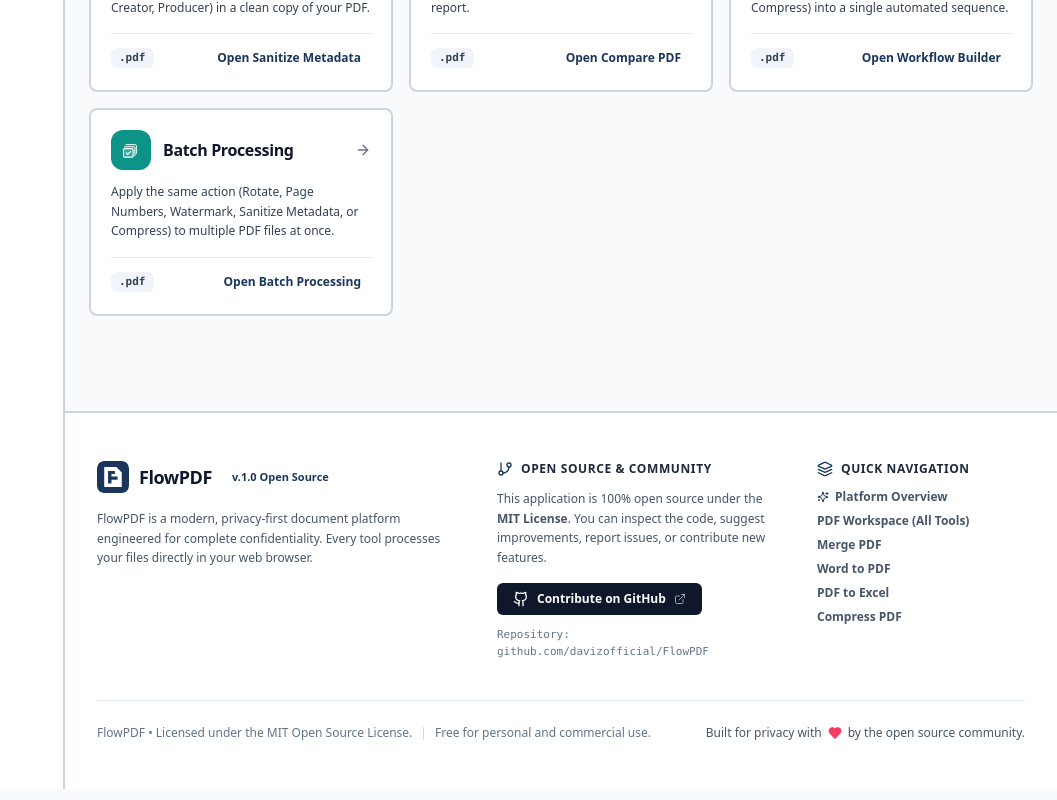
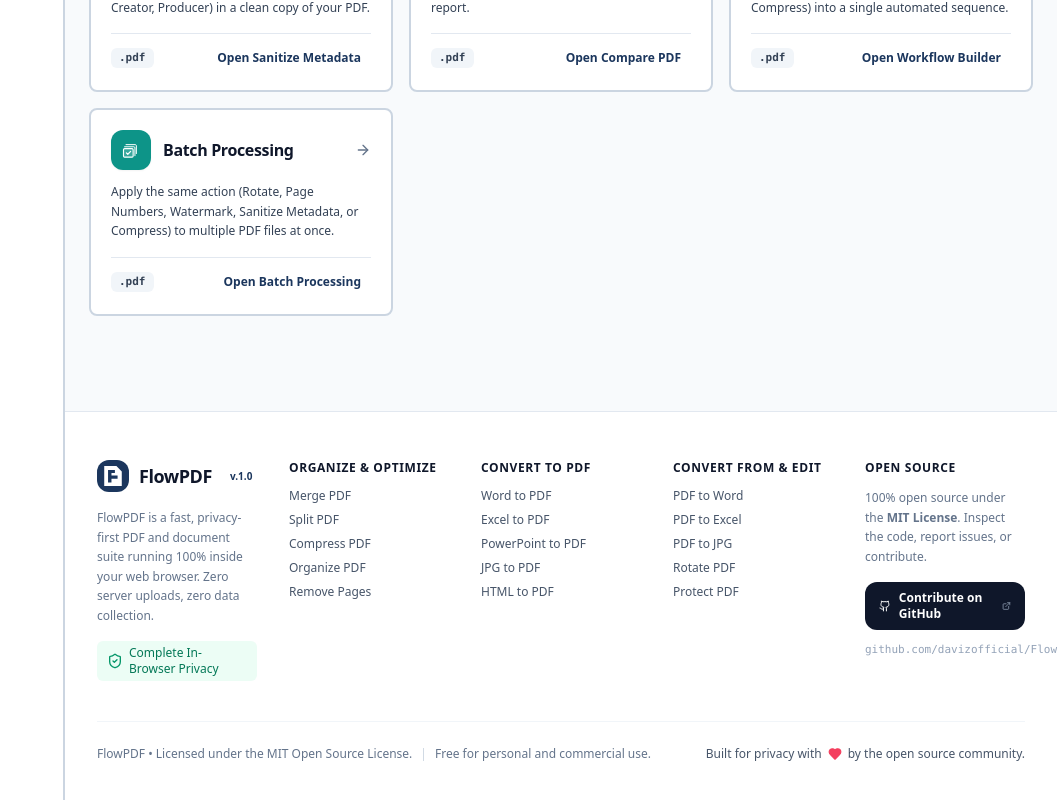
Before and after one commit to davizofficial/FlowPDF, a React (Vite) app: page / in a window 1280 px wide. Shown: the part 4023-4823 px from the top of the page, without its empty margins (223-1280 px from the left). Built offline with nearby package versions, Linux system fonts and the light colour scheme.

Commit message:
feat(footer): create clean 5-column footer directory layout

```diff
--- a/src/components/layout/AppFooter.tsx
+++ b/src/components/layout/AppFooter.tsx
@@ -1,52 +1,156 @@
 import React from 'react';
 import { Link } from 'react-router-dom';
 import {
-  GitBranch,
   Github,
   Heart,
   ExternalLink,
-  Layers,
-  Sparkles,
+  ShieldCheck,
 } from 'lucide-react';
 import { en } from '../../i18n/en';
 
 export const AppFooter: React.FC = () => {
   return (
-    <footer className="mt-16 border-t-2 border-slate-300 bg-surface text-ink">
+    <footer className="mt-16 border-t border-slate-200 bg-white text-ink">
       <div className="mx-auto max-w-7xl px-4 py-12 sm:px-6 lg:px-8 space-y-10">
-        {/* Top Grid: Brand & Mission, Open Source & Contribute, Key Tools */}
-        <div className="grid grid-cols-1 gap-8 md:grid-cols-2 lg:grid-cols-12">
-          {/* Column 1: Brand & Mission (5 cols) */}
-          <div className="space-y-4 lg:col-span-5">
+        {/* Top Grid: Brand & Mission, Tools Categories, Open Source & Contribute */}
+        <div className="grid grid-cols-1 gap-8 sm:grid-cols-2 md:grid-cols-3 lg:grid-cols-5">
+          {/* Column 1: Brand & Mission */}
+          <div className="space-y-4 lg:col-span-1 sm:col-span-2 md:col-span-3 lg:col-span-1">
             <div className="flex items-center gap-2.5">
               <img
                 src="/icons/flowpdf-app-icon.svg"
                 alt=""
                 aria-hidden="true"
-                className="h-8 w-8 shrink-0 rounded-control shadow-xs"
+                className="h-8 w-8 shrink-0 rounded-xl shadow-xs"
               />
-              <span className="font-display text-lg font-bold tracking-tight text-ink">
+              <span className="font-display text-lg font-extrabold tracking-tight text-ink">
                 {en.brand.name}
               </span>
-              <span className="rounded-pill bg-primary/10 px-2.5 py-0.5 text-[11px] font-bold text-primary">
-                v.1.0 Open Source
+              <span className="rounded-full bg-primary/10 px-2 py-0.5 text-[10px] font-bold text-primary">
+                v.1.0
               </span>
             </div>
 
-            <p className="text-xs font-medium text-slate-600 leading-relaxed max-w-sm">
-              FlowPDF is a modern, privacy-first document platform engineered for complete confidentiality. Every tool processes your files directly in your web browser.
+            <p className="text-xs font-normal text-slate-500 leading-relaxed">
+              FlowPDF is a fast, privacy-first PDF and document suite running 100% inside your web browser. Zero server uploads, zero data collection.
             </p>
+
+            <div className="flex items-center gap-1.5 text-xs font-medium text-emerald-700 bg-emerald-50 px-2.5 py-1 rounded-md">
+              <ShieldCheck className="h-4 w-4 shrink-0 text-emerald-600" aria-hidden="true" />
+              <span>Complete In-Browser Privacy</span>
+            </div>
           </div>
 
-          {/* Column 2: Open Source & Contribute on GitHub (4 cols) */}
-          <div className="space-y-3 lg:col-span-4">
-            <div className="flex items-center gap-2 text-xs font-bold uppercase tracking-wider text-slate-800">
-              <GitBranch className="h-4 w-4 text-primary" aria-hidden="true" />
-              <span>Open Source &amp; Community</span>
-            </div>
+          {/* Column 2: Organize & Optimize */}
+          <div className="space-y-3">
+            <p className="text-xs font-bold uppercase tracking-wider text-slate-900">
+              Organize &amp; Optimize
+            </p>
+            <ul className="space-y-2 text-xs font-medium text-slate-600">
+              <li>
+                <Link to="/tools/merge-pdf" className="hover:text-primary transition-colors">
+                  Merge PDF
+                </Link>
+              </li>
+              <li>
+                <Link to="/tools/split-pdf" className="hover:text-primary transition-colors">
+                  Split PDF
+                </Link>
+              </li>
+              <li>
+                <Link to="/tools/compress-pdf" className="hover:text-primary transition-colors">
+                  Compress PDF
+                </Link>
+              </li>
+              <li>
+                <Link to="/tools/organize-pdf" className="hover:text-primary transition-colors">
+                  Organize PDF
+                </Link>
+              </li>
+              <li>
+                <Link to="/tools/remove-pages" className="hover:text-primary transition-colors">
+                  Remove Pages
+                </Link>
+              </li>
+            </ul>
+          </div>
 
-            <p className="text-xs font-medium text-slate-600 leading-relaxed">
-              This application is 100% open source under the <strong>MIT License</strong>. You can inspect the code, suggest improvements, report issues, or contribute new features.
+          {/* Column 3: Convert to PDF */}
+          <div className="space-y-3">
+            <p className="text-xs font-bold uppercase tracking-wider text-slate-900">
+              Convert to PDF
+            </p>
+            <ul className="space-y-2 text-xs font-medium text-slate-600">
+              <li>
+                <Link to="/tools/word-to-pdf" className="hover:text-primary transition-colors">
+                  Word to PDF
+                </Link>
+              </li>
+              <li>
+                <Link to="/tools/excel-to-pdf" className="hover:text-primary transition-colors">
+                  Excel to PDF
+                </Link>
+              </li>
+              <li>
+                <Link to="/tools/powerpoint-to-pdf" className="hover:text-primary transition-colors">
+                  PowerPoint to PDF
+                </Link>
+              </li>
+              <li>
+                <Link to="/tools/jpg-to-pdf" className="hover:text-primary transition-colors">
+                  JPG to PDF
+                </Link>
+              </li>
+              <li>
+                <Link to="/tools/html-to-pdf" className="hover:text-primary transition-colors">
+                  HTML to PDF
+                </Link>
+              </li>
+            </ul>
+          </div>
+
+          {/* Column 4: Convert from PDF & Edit */}
+          <div className="space-y-3">
+            <p className="text-xs font-bold uppercase tracking-wider text-slate-900">
+              Convert from &amp; Edit
+            </p>
+            <ul className="space-y-2 text-xs font-medium text-slate-600">
+              <li>
+                <Link to="/tools/pdf-to-word" className="hover:text-primary transition-colors">
+                  PDF to Word
+                </Link>
+              </li>
+              <li>
+                <Link to="/tools/pdf-to-excel" className="hover:text-primary transition-colors">
+                  PDF to Excel
+                </Link>
+              </li>
+              <li>
+                <Link to="/tools/pdf-to-jpg" className="hover:text-primary transition-colors">
+                  PDF to JPG
+                </Link>
+              </li>
+              <li>
+                <Link to="/tools/rotate-pdf" className="hover:text-primary transition-colors">
+                  Rotate PDF
+                </Link>
+              </li>
+              <li>
+                <Link to="/tools/protect-pdf" className="hover:text-primary transition-colors">
+                  Protect PDF
+                </Link>
+              </li>
+            </ul>
+          </div>
+
+          {/* Column 5: Open Source & Community */}
+          <div className="space-y-3">
+            <p className="text-xs font-bold uppercase tracking-wider text-slate-900">
+              Open Source
+            </p>
+
+            <p className="text-xs font-normal text-slate-500 leading-relaxed">
+              100% open source under the <strong>MIT License</strong>. Inspect the code, report issues, or contribute.
             </p>
 
             <div className="pt-1">
@@ -54,7 +158,7 @@ export const AppFooter: React.FC = () => {
                 href="https://github.com/davizofficial/FlowPDF"
                 target="_blank"
                 rel="noopener noreferrer"
-                className="smooth-interactive group inline-flex items-center gap-2 rounded-control bg-slate-900 px-4 py-2 text-xs font-bold text-white shadow-xs hover:bg-primary hover:shadow-sm"
+                className="smooth-interactive group inline-flex items-center gap-2 rounded-xl bg-slate-900 px-3.5 py-2 text-xs font-bold text-white shadow-xs hover:bg-primary hover:shadow-sm"
               >
                 <Github className="h-4 w-4" aria-hidden="true" />
                 <span>Contribute on GitHub</span>
@@ -62,74 +166,14 @@ export const AppFooter: React.FC = () => {
               </a>
             </div>
 
-            <p className="text-[11px] font-mono text-slate-500">
-              Repository: github.com/davizofficial/FlowPDF
+            <p className="text-[11px] font-mono text-slate-400">
+              github.com/davizofficial/FlowPDF
             </p>
-          </div>
-
-          {/* Column 3: Quick Navigation (3 cols) */}
-          <div className="space-y-3 lg:col-span-3">
-            <div className="flex items-center gap-2 text-xs font-bold uppercase tracking-wider text-slate-800">
-              <Layers className="h-4 w-4 text-primary" aria-hidden="true" />
-              <span>Quick Navigation</span>
-            </div>
-
-            <ul className="space-y-2 text-xs font-semibold text-slate-600">
-              <li>
-                <Link
-                  to="/"
-                  className="hover:text-primary transition-colors flex items-center gap-1.5"
-                >
-                  <Sparkles className="h-3 w-3 text-primary" aria-hidden="true" />
-                  <span>Platform Overview</span>
-                </Link>
-              </li>
-              <li>
-                <Link
-                  to="/tools"
-                  className="hover:text-primary transition-colors flex items-center gap-1.5"
-                >
-                  <span>PDF Workspace (All Tools)</span>
-                </Link>
-              </li>
-              <li>
-                <Link
-                  to="/tools/merge-pdf"
-                  className="hover:text-primary transition-colors"
-                >
-                  Merge PDF
-                </Link>
-              </li>
-              <li>
-                <Link
-                  to="/tools/word-to-pdf"
-                  className="hover:text-primary transition-colors"
-                >
-                  Word to PDF
-                </Link>
-              </li>
-              <li>
-                <Link
-                  to="/tools/pdf-to-excel"
-                  className="hover:text-primary transition-colors"
-                >
-                  PDF to Excel
-                </Link>
-              </li>
-              <li>
-                <Link
-                  to="/tools/compress-pdf"
-                  className="hover:text-primary transition-colors"
-                >
-                  Compress PDF
-                </Link>
-              </li>
-            </ul>
           </div>
         </div>
 
         {/* Bottom Bar: Copyright, Open Source License & Heart */}
-        <div className="border-t border-slate-200 pt-6 flex flex-col gap-3 sm:flex-row sm:items-center sm:justify-between text-xs text-slate-500">
+        <div className="border-t border-slate-100 pt-6 flex flex-col gap-3 sm:flex-row sm:items-center sm:justify-between text-xs text-slate-500">
           <div className="flex flex-wrap items-center gap-2">
             <span>FlowPDF • Licensed under the MIT Open Source License.</span>
             <span className="hidden sm:inline text-slate-300">|</span>
```
